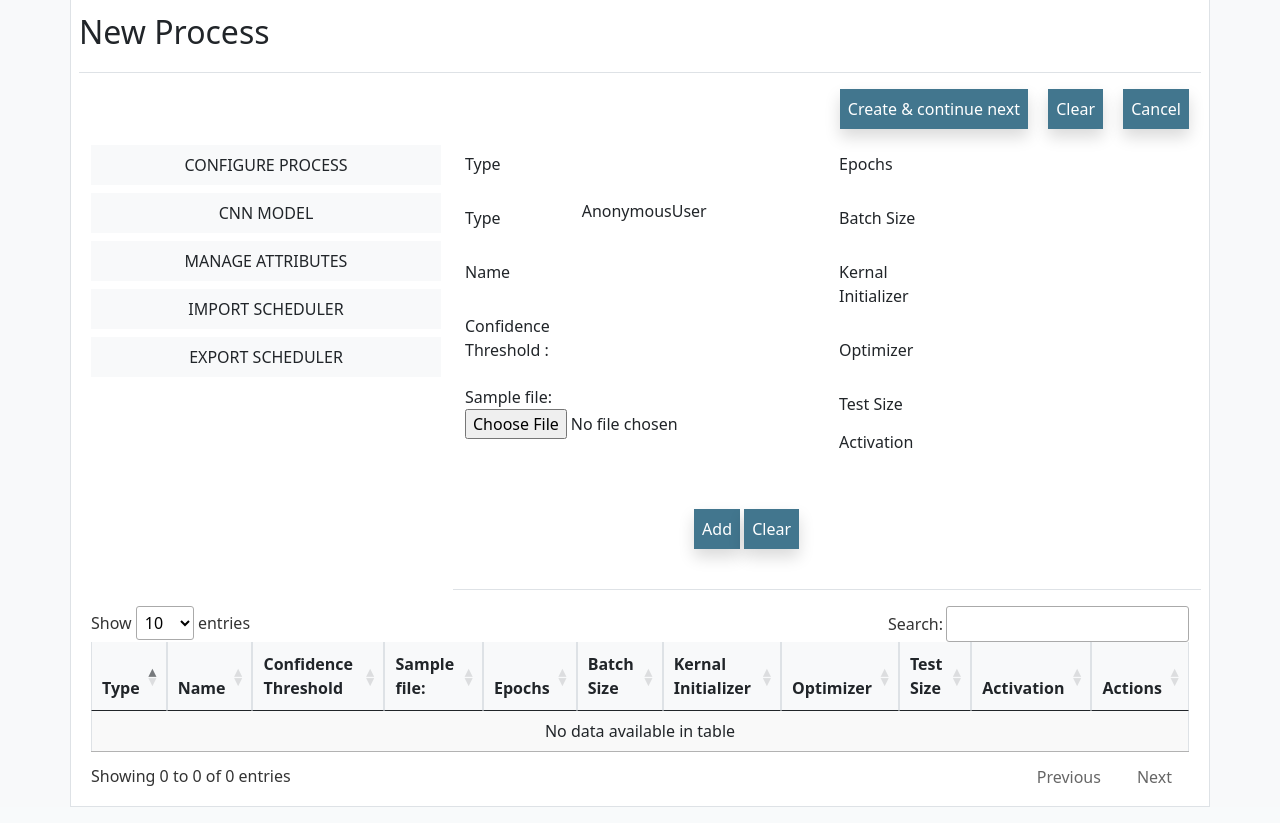
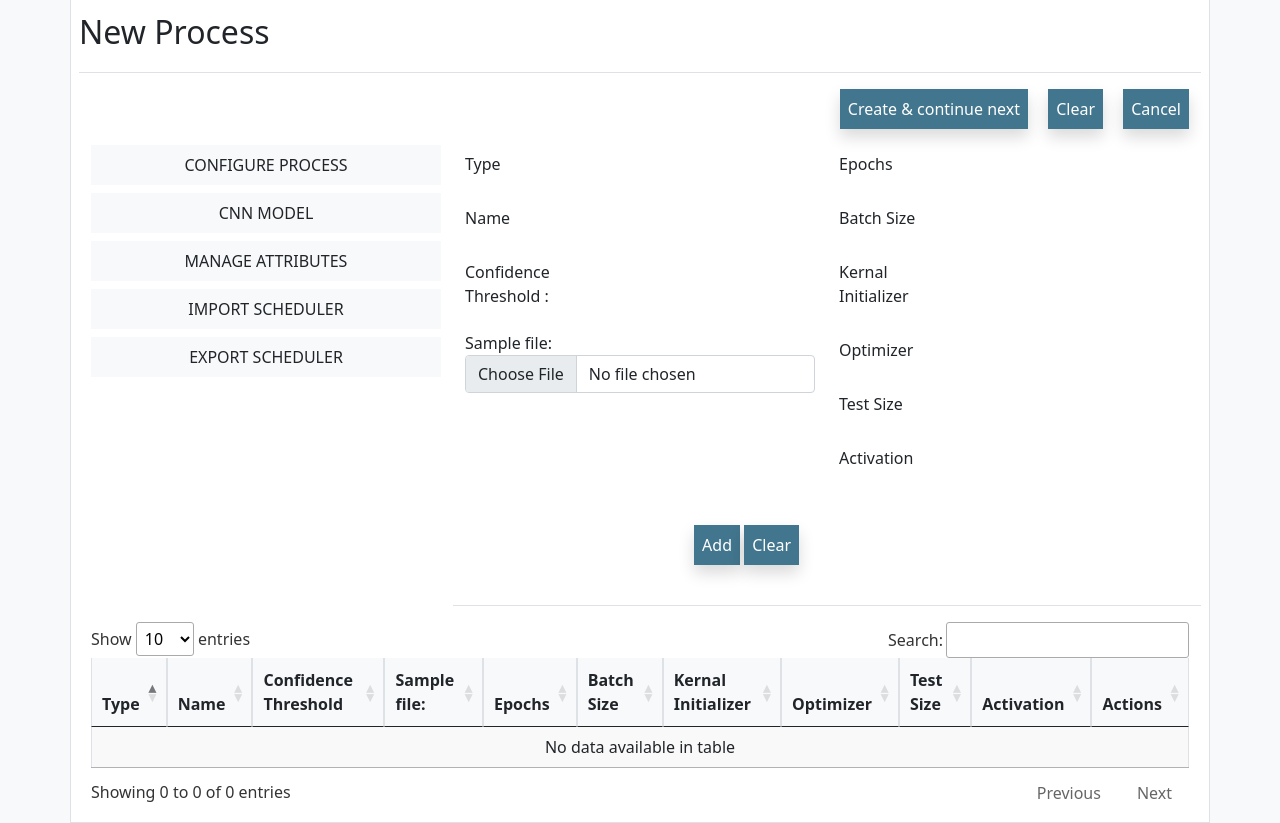
Before and after one commit to sourav-crossml/full_stack_training, a Django app: template templates/cnn.html in a window 1280 px wide. Shown: the part 149-972 px from the top of the page. Run offline with Django 3.2, Linux system fonts and the light colour scheme; the template is opened without the code that fills it: values that come from a table or form of the project are taken from there, others are empty; some libraries are stand-ins or nearby versions.

Commit message:
cnn model data saving user registratin ui updates

```diff
--- a/cde_process/models.py
+++ b/cde_process/models.py
@@ -1,6 +1,7 @@
 from django.db import models
 from multiselectfield import MultiSelectField
 from django.contrib.auth.models import User
+
 
 pipeline_select_options = (
     ('Engine-I', 'Engine-I'),
@@ -262,7 +263,6 @@ activation_select_option = (
 )
 
 class AddCnn(models.Model):
-    process_id = models.ForeignKey(NewProcess, on_delete=models.CASCADE,null=True)
     type = models.CharField(max_length=30, choices=type_select_option)
     name = models.CharField(max_length=30,)
     confidence_threshold = models.IntegerField(max_length=30,)
--- a/templates/cnn.html
+++ b/templates/cnn.html
@@ -1,4 +1,6 @@
 {% load static %}
+{% load widget_tweaks %}
+
 
 <!doctype html>
 <html lang="en">
@@ -79,10 +81,10 @@
             <div class="" id="">
               <ul class="navbar-nav">
                 <li class="nav-item text-center border-0 mb-2">
-                  <a class="nav-link text-dark bg-light p-2" aria-current="page " href="#">CONFIGURE PROCESS</a>
+                  <a class="nav-link text-dark bg-light p-2" aria-current="page " href="/">CONFIGURE PROCESS</a>
                 </li>
                 <li class="nav-item text-center border-0 mb-2" id="hideValuesOnSelect">
-                  <a class="nav-link text-dark bg-light p-2" aria-current="page" href="#">CNN MODEL</a>
+                  <a class="nav-link text-dark bg-light p-2" aria-current="page" href="cnn_view">CNN MODEL</a>
                 </li>
                 <li class="nav-item text-center border-0 mb-2">
                   <a class="nav-link text-dark bg-light p-2" aria-current="page" href="#">MANAGE ATTRIBUTES</a>
@@ -103,18 +105,13 @@
                 <div class="mb-3 row col-12">
                   <label for="staticEmail" class="col-4 col-form-label">Type</label>
                   <div class="col-8">
-                    {{form.type}}
-                  </div>
-                </div>
-                <div class="mb-3 row col-12 display-none">
-                  <label for="staticEmail" class="col-4 col-form-label">Type</label>
-                  <div class="col-8">
-                    {{user}}
+                    {% render_field form.type class="form-control" id='exampleFormControlSelect1' aria-label="" name="classification_model" %}
                   </div>
                 </div>
                 <div class="mb-3 row col-sm-12">
                   <label for="staticEmail" class="col-sm-4 col-form-label">Name</label>
                   <div class="col-sm-8">
+
                     {{form.name}}
                   </div>
                 </div>
@@ -127,8 +124,7 @@
                 <div class="checkbox">
                   <label for="documents" class="">Sample file:</label>
                   {{form.sample_file}}
-                  <input type="file" name="sample_file">
-
+                  <input class="form-control" type="file" id="formFile" name="sample_file">
                 </div>
 
               </div>
@@ -136,37 +132,36 @@
                 <div class="mb-3 row col-sm-12">
                   <label for="staticEmail" class="col-sm-4 col-form-label">Epochs</label>
                   <div class="col-sm-8">
-                    {{form.epochs}}
-
+                    {% render_field form.epochs class="form-control" id='exampleFormControlSelect1' aria-label="" name="classification_model" %}
                   </div>
                 </div>
                 <div class="mb-3 row col-sm-12">
                   <label for="staticEmail" class="col-sm-4 col-form-label">Batch Size</label>
                   <div class="col-sm-8">
-                    {{form.batch_size}}
+                    {% render_field form.batch_size class="form-control" id='exampleFormControlSelect1' aria-label="" name="classification_model" %}
                   </div>
                 </div>
                 <div class="mb-3 row col-sm-12">
                   <label for="staticEmail" class="col-sm-4 col-form-label">Kernal Initializer</label>
                   <div class="col-sm-8">
-                    {{form.kernal_initializer}}
+                    {% render_field form.kernal_initializer class="form-control" id='exampleFormControlSelect1' aria-label="" name="classification_model" %}
                   </div>
                 </div>
                 <div class="mb-3 row col-sm-12">
                   <label for="staticEmail" class="col-sm-4 col-form-label">Optimizer</label>
                   <div class="col-sm-8">
-                    {{form.optimizer}}
+                    {% render_field form.optimizer class="form-control" id='exampleFormControlSelect1' aria-label="" name="classification_model" %}
                   </div>
                 </div>
-                <div class="mb-3 row col-sm-12">
+                <div class="mb-3 row col-sm-12 form-group">
                   <label for="staticEmail" class="col-sm-4 col-form-label">Test Size</label>
                   <div class="col-sm-8">
-                    {{form.test_size}}
+                    {% render_field form.test_size class="form-control" id='exampleFormControlSelect1' aria-label="" name="classification_model" %}
                   </div>
-                  <div class="mb-3 row col-sm-12">
+                  <div class="mb-3 mt-3 row col-sm-12 form-group">
                     <label for="staticEmail" class="col-sm-4 col-form-label">Activation</label>
                     <div class="col-sm-8">
-                      {{form.activation}}
+                      {% render_field form.activation class="form-control" id='exampleFormControlSelect1' aria-label="" name="classification_model" %}
                     </div>
                   </div>
                 </div>
```
Also changed, not shown: cde_process/views.py (+18 -18 lines), templates/index.html (+18 -17 lines), cde_process/migrations/0002_auto_20220628_0701.py (added), cde_process/migrations/0003_remove_addcnn_username.py (added), 6 other files.
